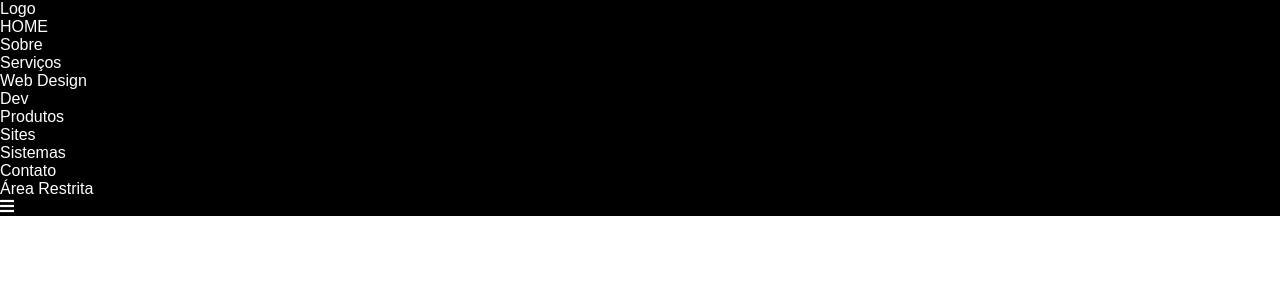
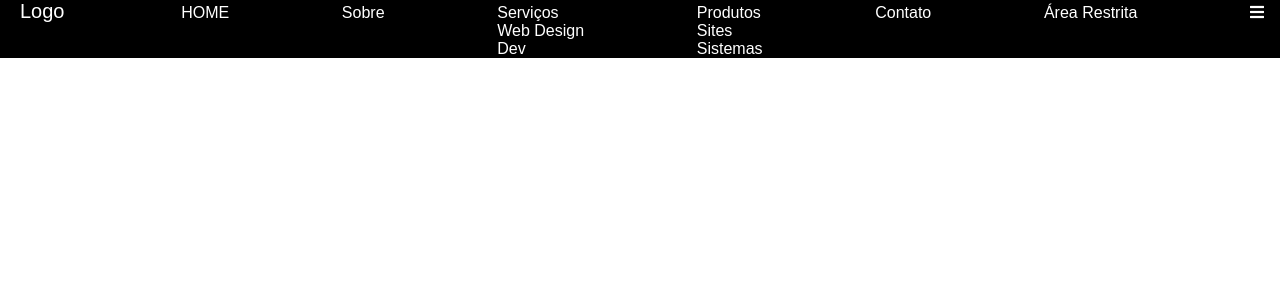
Before and after one commit to JujulhyCa/Eletiva-I---2024, a PHP site: page /site/paginainicial.html in a window 1280 px wide. Shown: the top 300 px of the page. Run offline with PHP 8.4, Linux system fonts and the light colour scheme; some libraries are stand-ins or nearby versions.

Commit message:
Update style.css

```diff
--- a/site/style.css
+++ b/site/style.css
@@ -21,3 +21,26 @@ nav a {
 .menu, .submenu {
     list-style-type: none;
 }
+
+#logo{
+    font-size: 1.25em;
+}
+
+.item.button:hover{
+    background-color: dodgerblue;
+}
+
+.item:not(.button) a:hover {
+    color: darkslategrey;
+}
+
+#menu{
+    display: flex;
+    flex-wrap: wrap;
+    justify-content: space-between;
+    align-items: baseline;
+}
+
+#menu li a{
+    padding: 1em;
+}
```
